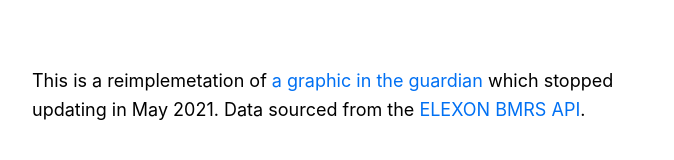
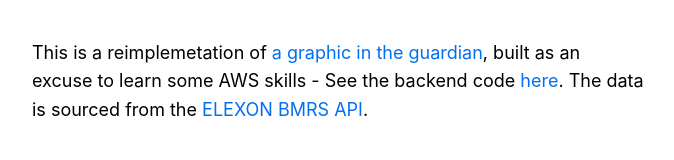
Before and after one commit to tjperr/website, a Next.js app: page /coal in a window 1280 px wide. Shown: the part 611-771 px from the top of the page, without its empty margins (302-976 px from the left). Built offline with nearby package versions, Linux system fonts and the light colour scheme; no server answers.

Commit message:
text update

```diff
--- a/pages/coal.js
+++ b/pages/coal.js
@@ -11,8 +11,8 @@ export default function Home() {
         <title>Coal Free</title>
       </Head>
       <h2>Coal Free</h2>
-      The chart below shows the proportion of UK electricity generated using
-      coal.
+      This chart shows the proportion of UK electricity generated using
+      coal:
       <section className={utilStyles.headingMd}>
         <CallAPI />
       </section>
@@ -20,8 +20,9 @@ export default function Home() {
       This is a reimplemetation of{" "}
       <a href="https://www.theguardian.com/environment/ng-interactive/2019/may/25/the-power-switch-tracking-britains-record-coal-free-run">
         a graphic in the guardian
-      </a>{" "}
-      which stopped updating in May 2021. Data sourced from the{" "}
+      </a>
+      , built as an excuse to learn some AWS skills - See the backend code {" "}
+      <a href="https://github.com/tjperr/coal_free">here</a>. The data is sourced from the{" "}
       <a href="https://www.elexon.co.uk/">ELEXON BMRS API</a>.
     </Layout>
   );
```
